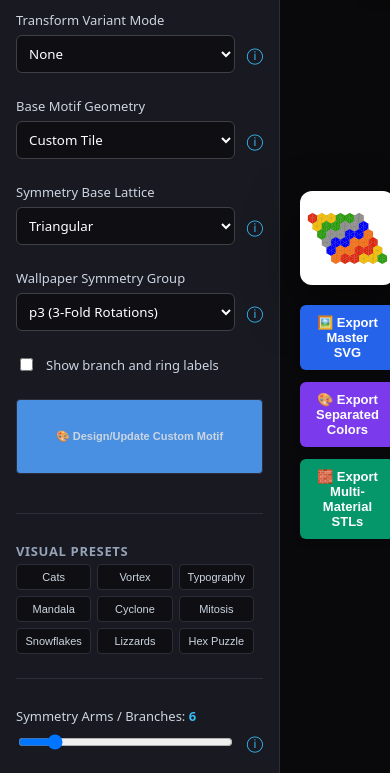
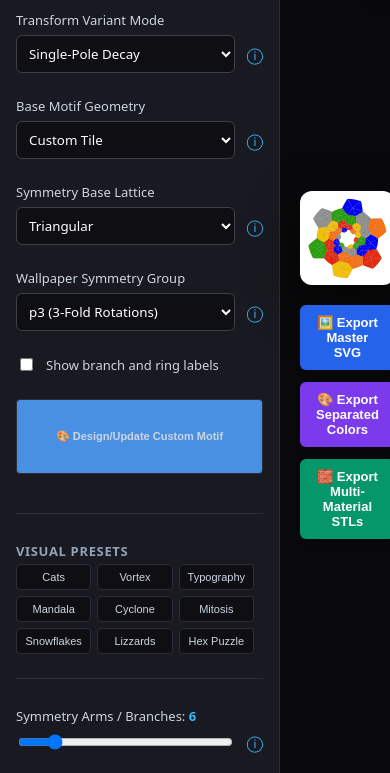
Before and after one commit to Justin-Koningsberger/Tessellate3D, a website built with Vite: page packages/frontend/index.html in a window 390 px wide. Shown: the part 57-830 px from the top of the page. Built offline with nearby package versions, Linux system fonts and the light colour scheme.

Commit message:
feat(tessellation): implement interlocking p3c3 triangular rosettes with uniform conformal warp grid alignments
- Correct local triangle rotation states by fanning out a 6-orientation array (`0` to `-300` degrees) around the V2 pivot
- Apply a 180-degree orientation inversion toggled via `branch % 2 === 1` to alternate interlocking seams on adjacent columns
- Map conformal warp variables to rigid horizontal/vertical coordinates to ensure proper log-polar circle loop integration
- Calibrate `useAutoAlignment` constants (`scale: 0.3333`, `intersection: 0.2`) to snap multi-ring patterns cleanly without overlaps

```diff
--- a/packages/core/src/tessellationEngine.ts
+++ b/packages/core/src/tessellationEngine.ts
@@ -353,12 +353,30 @@ export function generateTessellation(config: EngineConfig): string {
                   const autoIntersection = 1.0;
                   const autoGap = 1.5;
                   const autoPhase = 2.0;
-                  gridSpace.x = localX + (branch * triWidth * autoIntersection) + (ring * triWidth * autoPhase);
-                  gridSpace.y = localY + (branch * cellHeight * autoGap) - (ring * cellHeight * (autoPhase * 0.5 - 1.0));
+
+                  if (config.variantMode !== 'none') {
+                    const scale = 0.3333; // Intra-Ring Gap
+                    gridSpace.x = localX * scale + (ring * triWidth * 1.5 * 0.22);
+                    gridSpace.y = localY * scale + (branch * cellHeight) + (ring * cellHeight * (0.50 - 1.0));
+
+                  } else {
+                    gridSpace.x = localX + (branch * triWidth * autoIntersection) + (ring * triWidth * autoPhase);
+                    gridSpace.y = localY + (branch * cellHeight * autoGap) - (ring * cellHeight * (autoPhase * 0.5 - 1.0));
+                  }
                 } else {
-                  // Keep manual slider tracking control mapping clean and responsive
+                  if (config.variantMode !== 'none') {
+                    // 1. Controls the internal scale sizing of individual rosettes
+                    const scale = ringDistanceMultiplier;
+
+                    // 2. Controls the radial expansion distance between rings
+                    gridSpace.x = localX * scale + (ring * triWidth * 1.5 * ringIntersection);
+
+                    // 3. Controls the alternating alignment offset between rosettes along the ring
+                    gridSpace.y = localY * scale + (branch * cellHeight) + (ring * cellHeight * (phaseOffset - 1.0));
+                } else {
                   gridSpace.x = localX + (branch * triWidth * ringIntersection) + (ring * triWidth * phaseOffset);
                   gridSpace.y = localY + (branch * cellHeight * ringDistanceMultiplier) - (ring * cellHeight * (phaseOffset * 0.5 - 1.0));
+                  }
                 }
               }
 
--- a/packages/frontend/index.html
+++ b/packages/frontend/index.html
@@ -186,10 +186,10 @@
         <label for="variantMode">Transform Variant Mode</label>
         <div class="input-row-with-icon">
           <select id="variantMode" aria-describedby="variant-help-text">
-            <option value="none" selected>None</option>
+            <option value="none">None</option>
             <option value="logarithmic">Logarithmic Spiral</option>
             <option value="loxodromic">Loxodromic Twist</option>
-            <option value="single-pole">Single-Pole Decay</option>
+            <option value="single-pole" selected>Single-Pole Decay</option>
             <option value="multi-pole">Multi-Pole Hyperbolic</option>
           </select>
           <span class="info-icon" aria-hidden="true" title="Changes the layout style (no transform, spinning into a spiral or twisting around one or two core/s).">ⓘ</span>
@@ -337,7 +337,7 @@
       <div class="form-group-accessible" id="phaseOffsetContainer">
         <label for="latticePhaseOffset" class="slider-label-row">Isometric Phase Offset: <span id="latticePhaseOffset-val" class="slider-value-highlight" aria-live="polite">1.00</span></label>
         <div class="input-row-with-icon">
-          <input type="range" id="latticePhaseOffset" min="-10.0" max="10.0" step="0.5" value="1.0" aria-describedby="phase-help-text" />
+          <input type="range" id="latticePhaseOffset" min="-10.0" max="10.0" step="0.1" value="1.0" aria-describedby="phase-help-text" />
           <span class="info-icon" aria-hidden="true" title="Adjusts the sideways spacing between shapes within each ring.">ⓘ</span>
         </div>
         <span id="phase-help-text" class="sr-only">Adjusts the sideways spacing between shapes within each ring.</span>
--- a/packages/frontend/src/components/tileEditor/tileEditor.html.ts
+++ b/packages/frontend/src/components/tileEditor/tileEditor.html.ts
@@ -27,7 +27,7 @@ export const tileEditorTemplate = `
           <select id="editorLatticeSelectCompact" class="sidebar-setting-dropdown">
             <option value="hexagonal">Hexagonal (p3 Framework)</option>
             <option value="square">Square (p1 Framework)</option>
-            <option value="triangular">Triangular (Glide reflection) Framework</option>
+            <option value="triangular">Triangular (p3c3 Rosette) Framework</option>
           </select>
         </div>
 
@@ -89,7 +89,7 @@ export const tileEditorTemplate = `
                 <select id="editorLatticeSelect" class="sidebar-setting-dropdown">
                   <option value="hexagonal">Hexagonal (p3 Framework)</option>
                   <option value="square">Square (p1 Framework)</option>
-                  <option value="triangular">Triangular (Glide reflection) Framework</option>
+                  <option value="triangular">Triangular (p3c3 Rosette) Framework</option>
                 </select>
               </div>
             </div>
```
